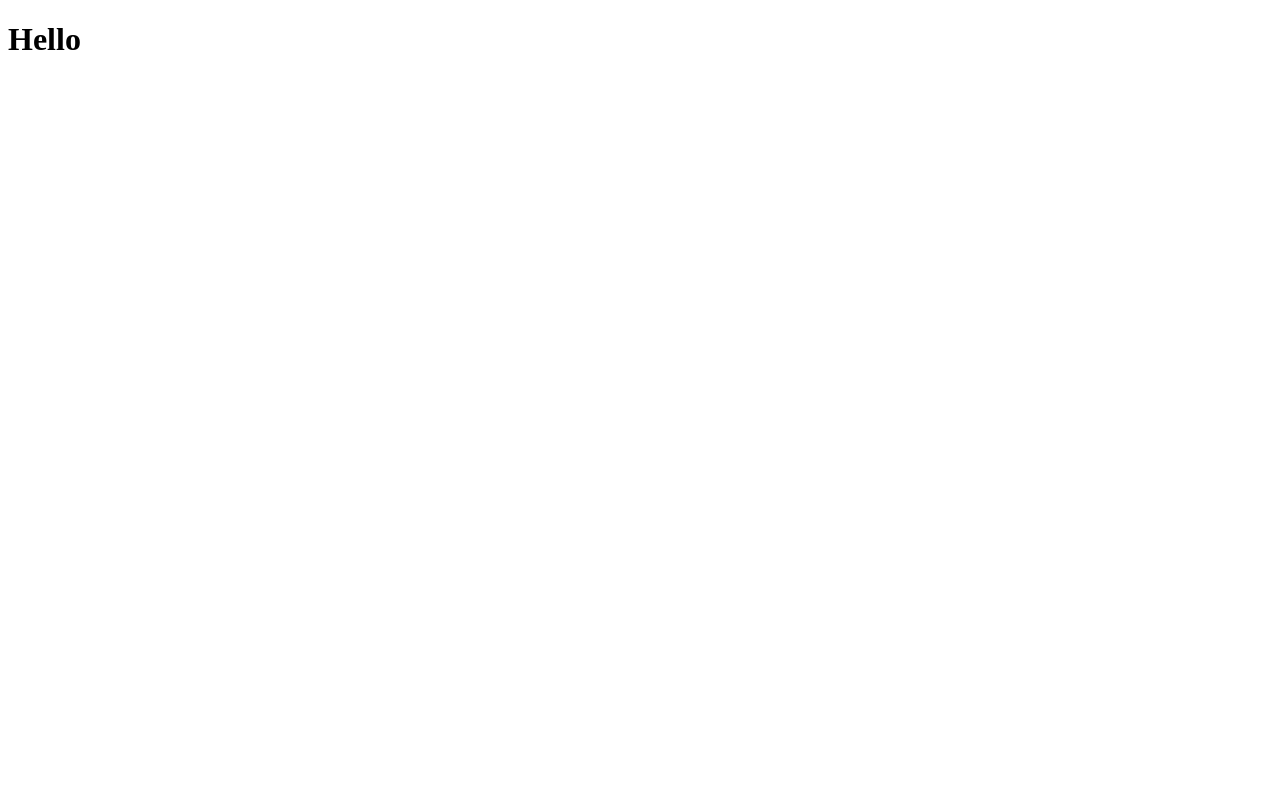
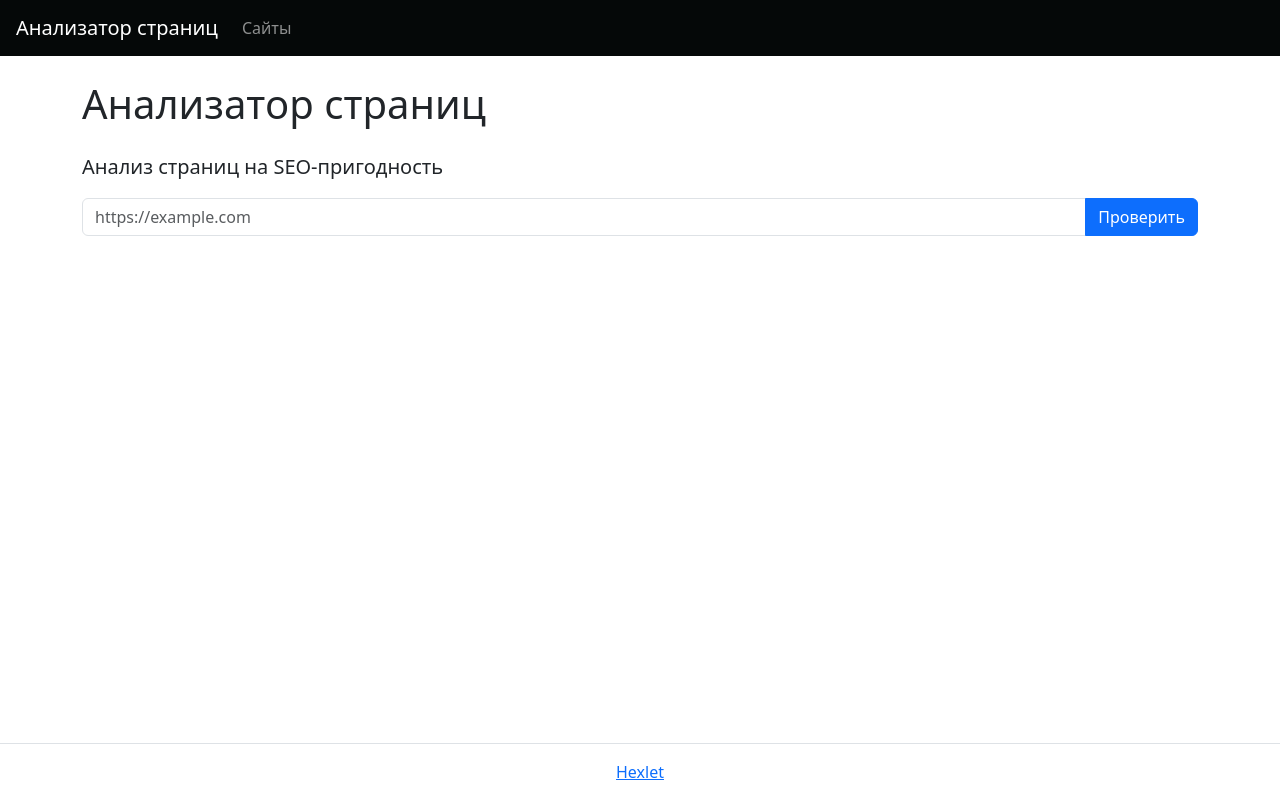
Before and after one commit to ZLOI27/python-project-83, a Flask app: page / in a window 1280 px wide. Before the commit the page is almost empty. Run offline with Flask 3, Linux system fonts and the light colour scheme.

Commit message:
refactor: divide the indexinto base, footer, etc

```diff
--- /dev/null
+++ b/page_analyzer/templates/base.html
@@ -0,0 +1,19 @@
+<!DOCTYPE html>
+<html lang="ru">
+<head>
+    <meta charset="UTF-8">
+    <meta name="viewport" content="width=device-width, initial-scale=1.0">
+    <title>Главная | Анализатор страниц </title>
+
+    <!-- Bootstrap CSS -->
+    <link rel="stylesheet" href="https://cdn.jsdelivr.net/npm/bootstrap@5.3.0/dist/css/bootstrap.min.css">
+</head>
+<body>
+    {% include 'header.html' %}
+    <main>
+        {% block content %}
+        {% endblock %}
+    </main>
+    {% include 'footer.html' %}
+</body>
+</html>
--- /dev/null
+++ b/page_analyzer/templates/footer.html
@@ -0,0 +1,7 @@
+<footer class="fixed-bottom border-top py-3 mt-5 flex-shrink-0">
+    <div class="container-lg">
+        <div class="text-center">
+        <a href="https://ru.hexlet.io/" target="_blank">Hexlet</a>
+        </div>
+    </div>
+</footer>
--- /dev/null
+++ b/page_analyzer/templates/header.html
@@ -0,0 +1,8 @@
+<nav class="navbar navbar-expand-md navbar-dark px-3" style="background-color: #050808;" >
+    <a class="navbar-brand" href="/">Анализатор страниц</a>
+        <div id="navbarNav">
+            <ul class="navbar-nav">
+                <li class="nav-item"><a class="nav-link " href="/urls">Сайты</a></li>
+            </ul>
+        </div>
+</nav>
--- a/page_analyzer/templates/index.html
+++ b/page_analyzer/templates/index.html
@@ -1,9 +1,32 @@
-<!DOCTYPE html>
-<html>
-<head>
-    <title>Hello</title>
-</head>
-<body>
-    <h1>Hello</h1>
-</body>
-</html>
+{% extends 'base.html' %}
+
+{% block content %}
+    <div class="container mt-4">
+        <div class="row">
+            <div class="col-12">
+                <h1 class="mb-4">Анализатор страниц</h1>
+                <p class="lead">Анализ страниц на SEO-пригодность</p>
+
+                <!-- Форма для ввода URL -->
+                <form method="post" action="/" class="mb-4">
+                    <div class="input-group">
+                        <input type="url"
+                            name="url"
+                            class="form-control"
+                            placeholder="https://example.com"
+                            required>
+                        <button type="submit" class="btn btn-primary">Проверить</button>
+                    </div>
+                </form>
+
+                <!-- Здесь будет выводиться результат -->
+                {% if result %}
+                <div class="alert alert-info">
+                    <h4>Результат проверки:</h4>
+                    <pre>{{ result | tojson(indent=2) }}</pre>
+                </div>
+                {% endif %}
+            </div>
+        </div>
+    </div>
+{% endblock %}
```
